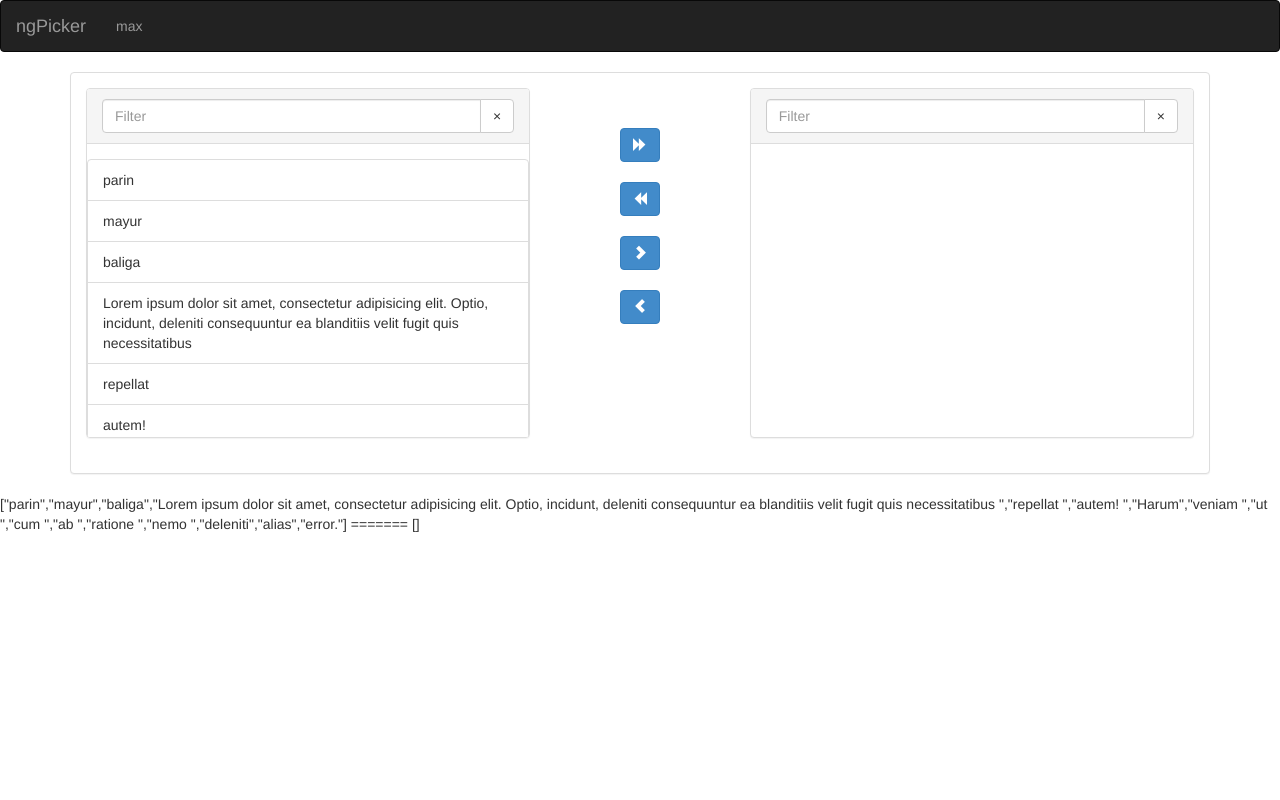
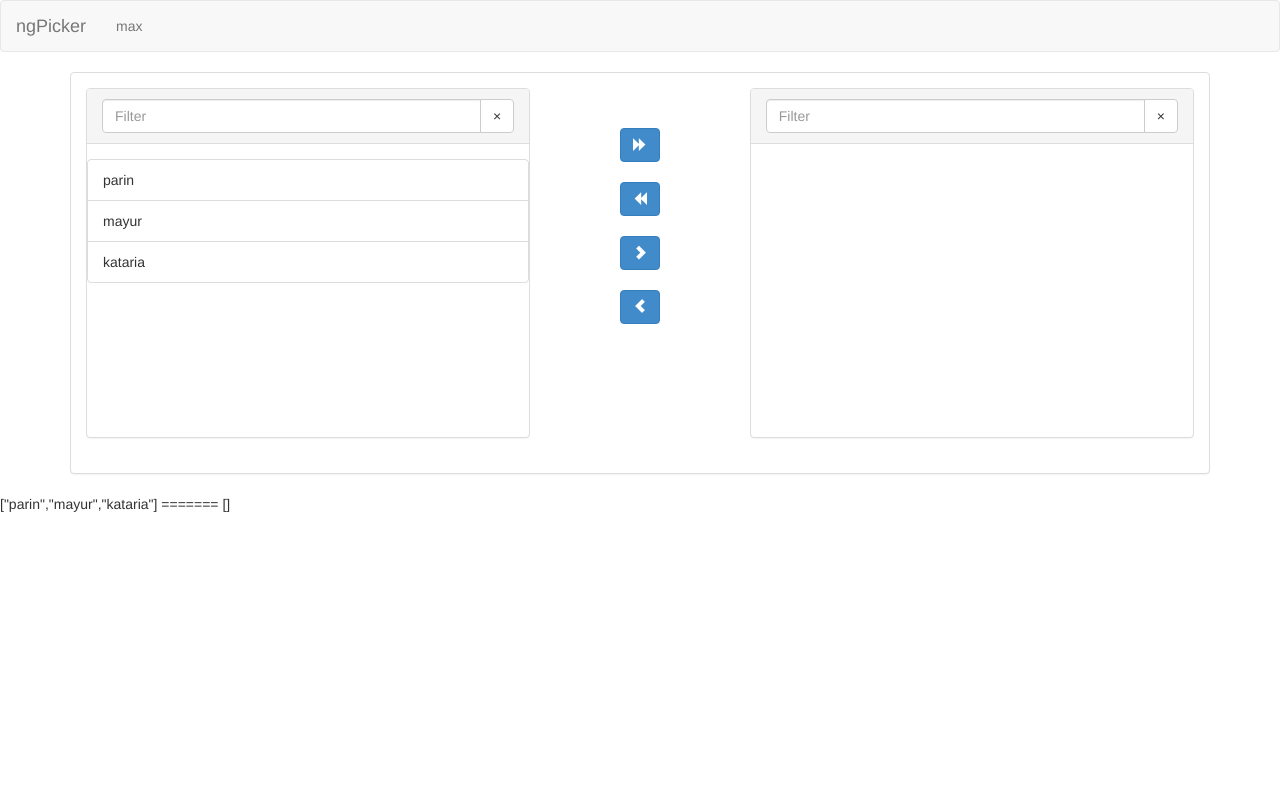
Before and after one commit to parinck/parin2092.github.io, a plain HTML site: page ngPicker/index.html in a window 1280 px wide. Drawn offline with Linux system fonts and the light colour scheme.

Commit message:
minor changes

```diff
--- a/ngPicker/index.html
+++ b/ngPicker/index.html
@@ -16,7 +16,7 @@
 
 <body ng-controller="ExampleCtrl">
 
-    <nav class="navbar navbar-inverse" role="navigation">
+    <nav class="navbar navbar-default" role="navigation">
         <div class="container-fluid">
             <!-- Brand and toggle get grouped for better mobile display -->
             <div class="navbar-header">
@@ -61,7 +61,7 @@
                 "friend": "bali"
             }
 
-            $scope.src = ["parin", "mayur", "baliga", "Lorem ipsum dolor sit amet, consectetur adipisicing elit. Optio, incidunt, deleniti consequuntur ea blanditiis velit fugit quis necessitatibus ", "repellat ", "autem! ", "Harum", "veniam ", "ut ", "cum ", "ab ", "ratione ", "nemo ", "deleniti", "alias", "error."]
+            $scope.src = ["parin", "mayur", "kataria"]
             $scope.dst;
         }
     ]);
```
